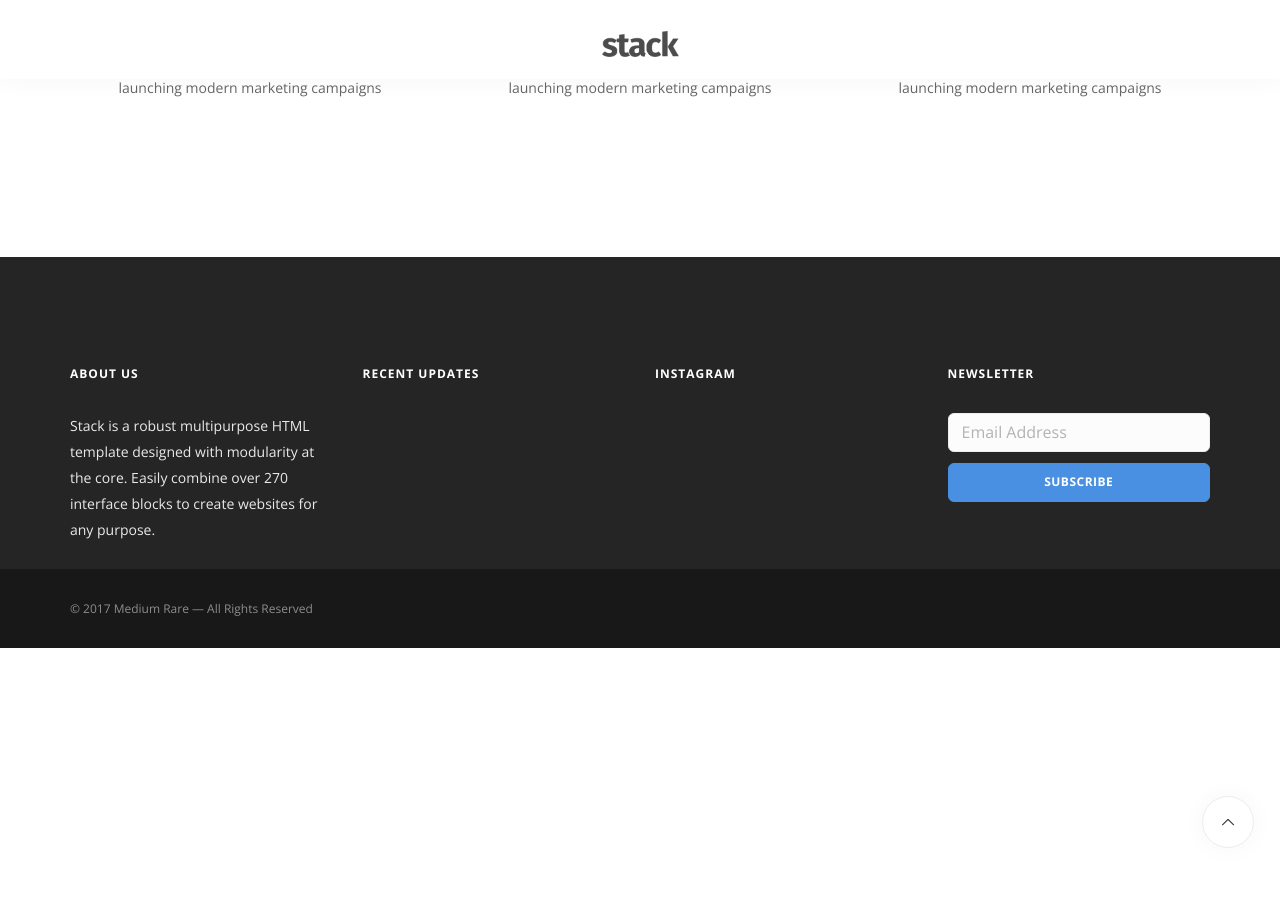
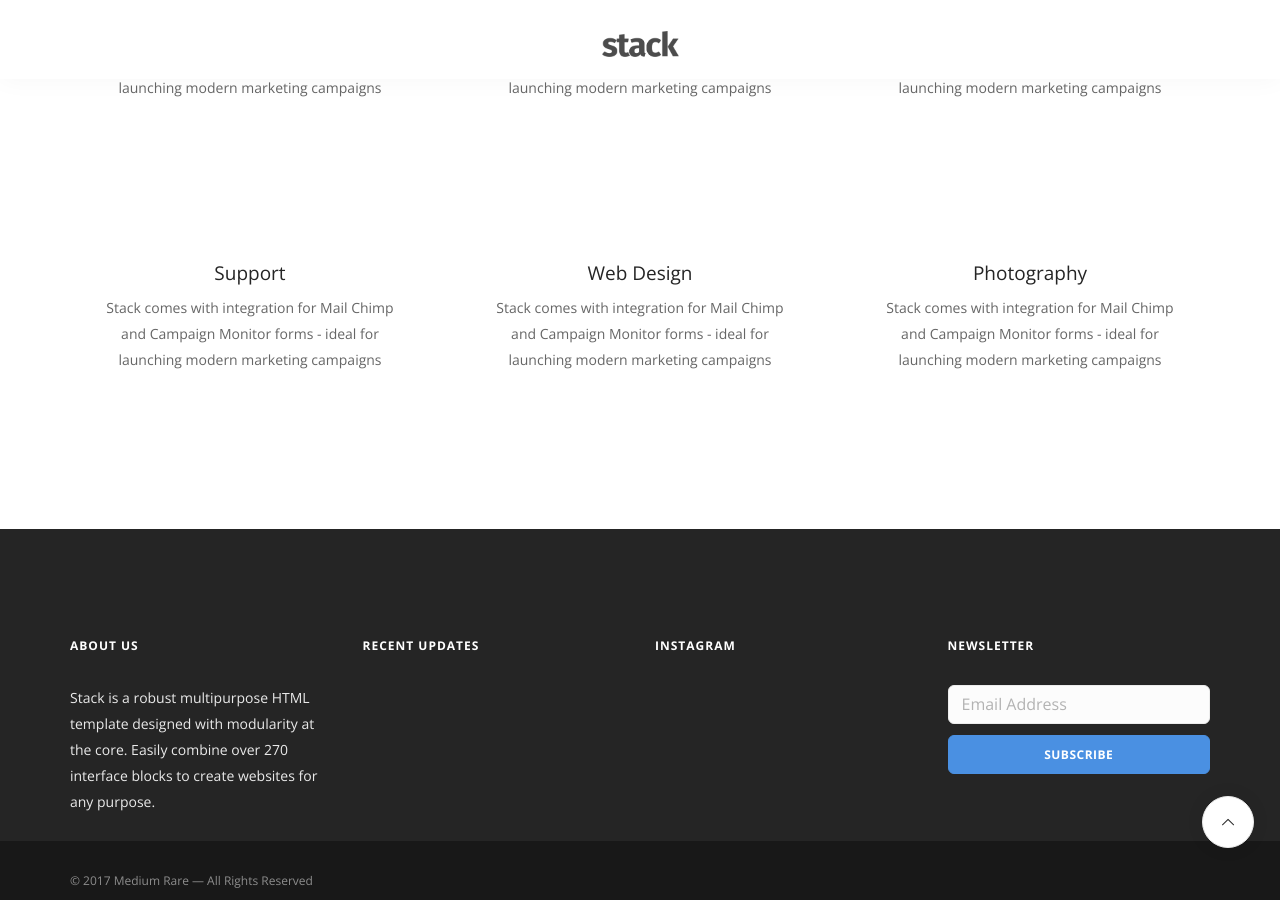
Before and after one commit to WoollyAlly/WoollyAllyTest, a Jekyll site: the page built from index.html, in a window 1280 px wide and 900 px high, scrolled down 1363 px. Built offline with Jekyll 4.4.1, drawn with Linux system fonts in a browser that asks for light colours; some web fonts are replaced; before the commit the page ends 2011 px from its top, so only the background shows below that.

Commit message:
Updated '_includes/services.html' via CloudCannon

```diff
--- a/_includes/services.html
+++ b/_includes/services.html
@@ -49,6 +49,38 @@
                 <!--end feature-->
             </div>
         </div>
+        <div class="row">
+            <div class="col-sm-4">
+                <div class="feature feature-6">
+                    <i class="icon icon--lg icon-Laughing color--primary"></i>
+                    <h4>Support</h4>
+                    <p>
+                        Stack comes with integration for Mail Chimp and Campaign Monitor forms - ideal for launching modern marketing campaigns
+                    </p>
+                </div>
+                <!--end feature-->
+            </div>
+            <div class="col-sm-4">
+                <div class="feature feature-6">
+                    <i class="icon icon--lg icon-Laptop-Phone color--primary"></i>
+                    <h4>Web Design</h4>
+                    <p>
+                        Stack comes with integration for Mail Chimp and Campaign Monitor forms - ideal for launching modern marketing campaigns
+                    </p>
+                </div>
+                <!--end feature-->
+            </div>
+            <div class="col-sm-4">
+                <div class="feature feature-6">
+                    <i class="icon icon--lg icon-Camera-2 color--primary"></i>
+                    <h4>Photography</h4>
+                    <p>
+                        Stack comes with integration for Mail Chimp and Campaign Monitor forms - ideal for launching modern marketing campaigns
+                    </p>
+                </div>
+                <!--end feature-->
+            </div>
+        </div>
         <!--end of row-->
     </div>
     <!--end of container-->
```
